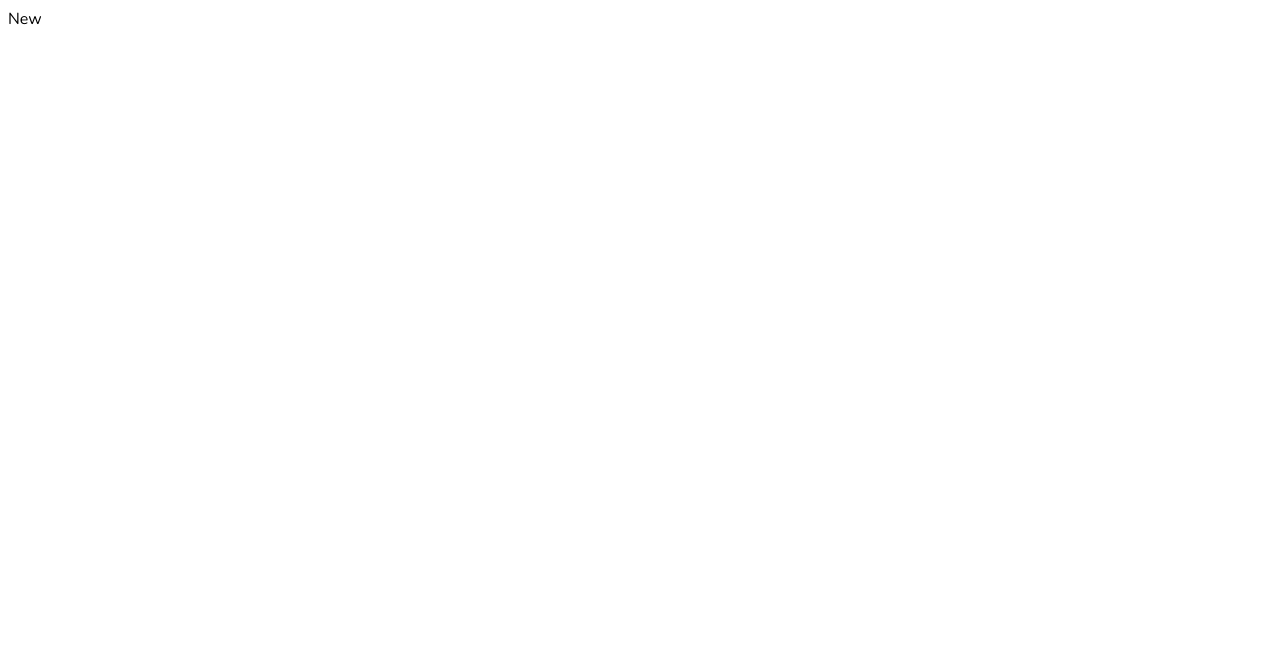
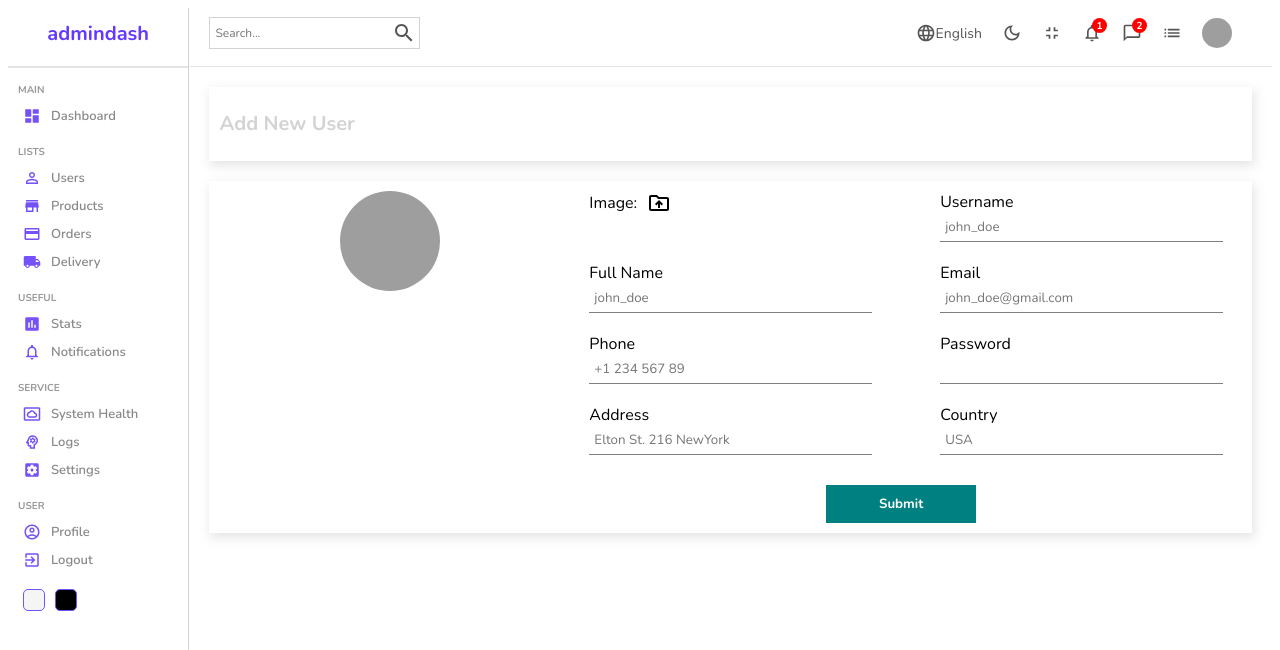
Before and after one commit to michaelreyes10/Admin-Dashboard, a React (Create React App) app: page /users/new in a window 1280 px wide. Shown: the top 650 px of the page. Built offline with nearby package versions, Linux system fonts and the light colour scheme; grey boxes are pictures that could not be loaded.

Commit message:
added new user input

```diff
--- a/src/pages/new/New.jsx
+++ b/src/pages/new/New.jsx
@@ -1,8 +1,65 @@
+import Navbar from "../../components/navbar/Navbar";
+import Sidebar from "../../components/sidebar/Sidebar";
+import DriveFolderUploadOutlinedIcon from "@mui/icons-material/DriveFolderUploadOutlined";
 import "./new.scss";
+import { DriveEtaRounded } from "@mui/icons-material";
 
 const New = () => {
     return(
-        <div>New</div>
+        <div className="new">
+            <Sidebar/>
+            <div className="newContainer">
+                <Navbar/>
+                <div className="top">
+                    <h1>Add New User</h1>
+                </div>
+                <div className="bottom">
+                    <div className="left">
+                        <img src="https://icon-library.com/images/no-image-icon/no-image-icon-0.jpg" alt="" />
+                    </div>
+                    <div className="right">
+                        <form>
+                        <div className="formInput">
+                                <label htmlFor="file">
+                                  Image: <DriveFolderUploadOutlinedIcon className="icon"/>
+                                </label>
+                                <input type="file" id="file" style={{display: "none"}} />
+
+                            </div>
+                            <div className="formInput">
+                                <label>Username</label>
+                                <input type='text' placeholder='john_doe'></input>
+                            </div>
+                            <div className="formInput">
+                                <label>Full Name</label>
+                                <input type='text' placeholder='john_doe'></input>
+                            </div>
+                            <div className="formInput">
+                                <label>Email</label>
+                                <input type='text' placeholder='john_doe@gmail.com'></input>
+                            </div>
+                            <div className="formInput">
+                                <label>Phone</label>
+                                <input type='text' placeholder='+1 234 567 89'></input>
+                            </div>
+                            <div className="formInput">
+                                <label>Password</label>
+                                <input type='text'></input>
+                            </div>
+                            <div className="formInput">
+                                <label>Address</label>
+                                <input type='text' placeholder="Elton St. 216 NewYork"></input>
+                            </div>
+                            <div className="formInput">
+                                <label>Country</label>
+                                <input type='text' placeholder="USA"></input>
+                            </div>
+                            <button>Submit</button>
+                        </form>
+                    </div>
+                </div>
+            </div>
+        </div>
     )
 }
 
--- a/src/pages/new/new.scss
+++ b/src/pages/new/new.scss
@@ -0,0 +1,78 @@
+.new {
+    width: 100%;
+    display: flex;
+
+    .newContainer {
+      flex: 6;
+
+      .top,
+      .bottom {
+        -webkit-box-shadow: 2px 4px 10px 1px rgba(0, 0, 0, 0.47);
+        box-shadow: 2px 4px 10px 1px rgba(201, 201, 201, 0.47);
+        padding: 10px;
+        margin: 20px;
+        display: flex;
+
+        h1 {
+          color: lightgray;
+          font-size: 20px;
+        }
+
+        .left {
+          flex: 1;
+          text-align: center;
+
+          img {
+            width: 100px;
+            height: 100px;
+            border-radius: 50%;
+            object-fit: cover;
+            text-align: center;
+          }
+        }
+
+        .right {
+          flex: 2;
+
+            form{
+                display: flex;
+                flex-wrap: wrap;
+                gap:20px;
+                justify-content: space-around;
+
+                .formInput{
+                    width:40%;
+
+                    label{
+                       display: flex;
+                       align-items: center;
+                       gap: 10px;
+                    }
+                    input{
+                        width:100%;
+                        padding: 5px;
+                        border: none;
+                        border-bottom: 1px solid gray;
+
+                    }
+                }
+
+                button{
+                    width: 150px;
+                    padding:10px;
+                    border: none;
+                    background-color: teal;
+                    font-weight: bold;
+                    cursor: pointer;
+                    margin-top: 10px;
+                    color: white;
+
+                }
+            }
+
+        }
+
+    }
+
+}
+}
```
